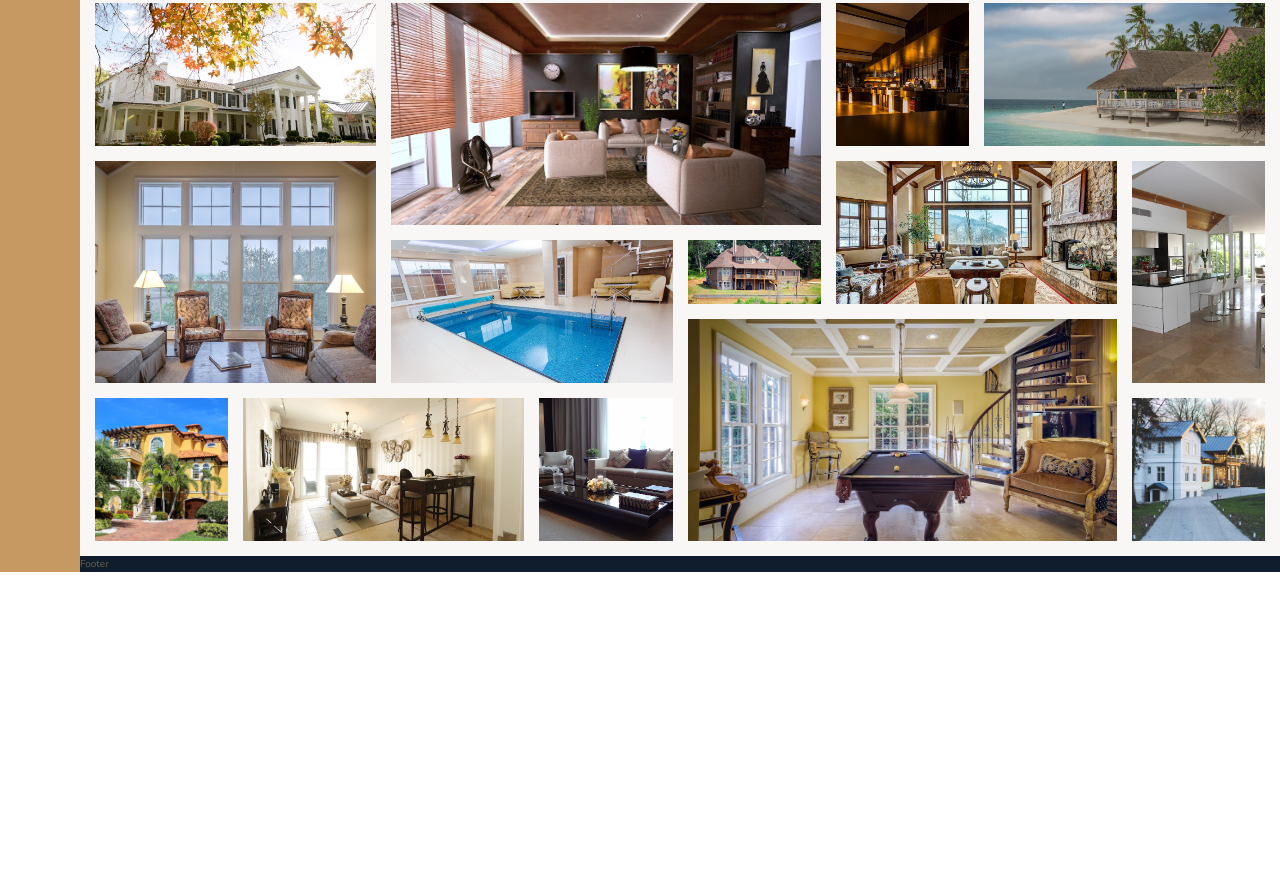
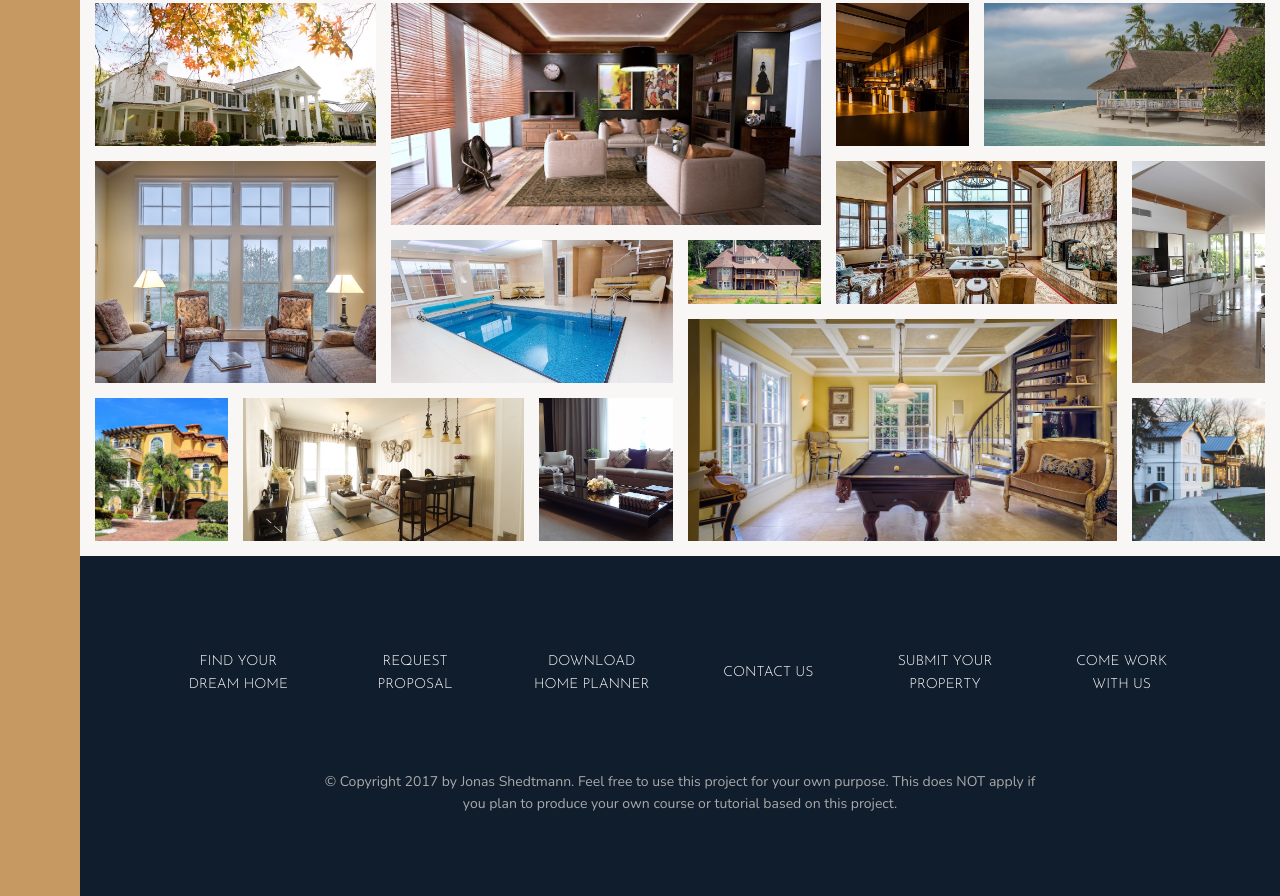
Before and after one commit to lawellwilhelm-dev/nexter, a website: page index.html in a window 1280 px wide. Shown: the part 3084-3980 px from the top of the page. Before the commit the page ends 3656 px from the top, so only its background shows below. Drawn offline with nearby package versions, Linux system fonts and the light colour scheme.

Commit message:
Build footer

```diff
--- a/index.html
+++ b/index.html
@@ -327,7 +327,17 @@
             </figure>
         </section>
         <footer class="footer">
-            Footer
+            <ul class="nav">
+                    <li class="nav__item"><a href="#" class="nav__link">Find your dream home</a></li>
+                    <li class="nav__item"><a href="#" class="nav__link">Request proposal</a></li>
+                    <li class="nav__item"><a href="#" class="nav__link">Download home planner</a></li>
+                    <li class="nav__item"><a href="#" class="nav__link">Contact us</a></li>
+                    <li class="nav__item"><a href="#" class="nav__link">Submit your property</a></li>
+                    <li class="nav__item"><a href="#" class="nav__link">Come work with us</a></li>
+            </ul>
+            <p class="copyright">
+                &copy; Copyright 2017 by Jonas Shedtmann. Feel free to use this project for your own purpose. This does NOT apply if you plan to produce your own course or tutorial based on this project.
+            </p>
         </footer>
     </body>
 </html>
--- a/sass/_footer.scss
+++ b/sass/_footer.scss
@@ -2,4 +2,51 @@
     background-color: $color-secondary;
 
     grid-column: full-start / full-end;
+    padding: 8rem;
 }
+
+.nav {
+
+    list-style: none;
+
+    display: grid;
+    grid-template-columns: repeat(auto-fit, minmax(15rem, 1fr));
+    align-items: center;
+    gap: 2rem;
+
+    &__item {
+
+    }
+
+    &__link:link,
+    &__link:visited {
+        font-size: 1.4rem;
+        font-family: $font-display;
+        color: #fff;
+        text-decoration: none;
+        text-transform: uppercase;
+        text-align: center;
+
+        display: block;
+        padding: 1.5rem;
+
+        transition: all .2s;
+    }
+
+    &__link:hover,
+    &__link:active {
+        background-color: rgba(#fff, .05);
+        transform: translateY(-3px);
+    }
+}
+
+.copyright {
+    font-size: 1.4rem;
+    color: $color-grey-light-2;
+    text-align: center;
+
+    width: 70%;
+    margin-top: 6rem;
+    margin-right: auto;
+    margin-left: auto;
+}
```
Also changed, not shown: css/style.css, 1 other file.
